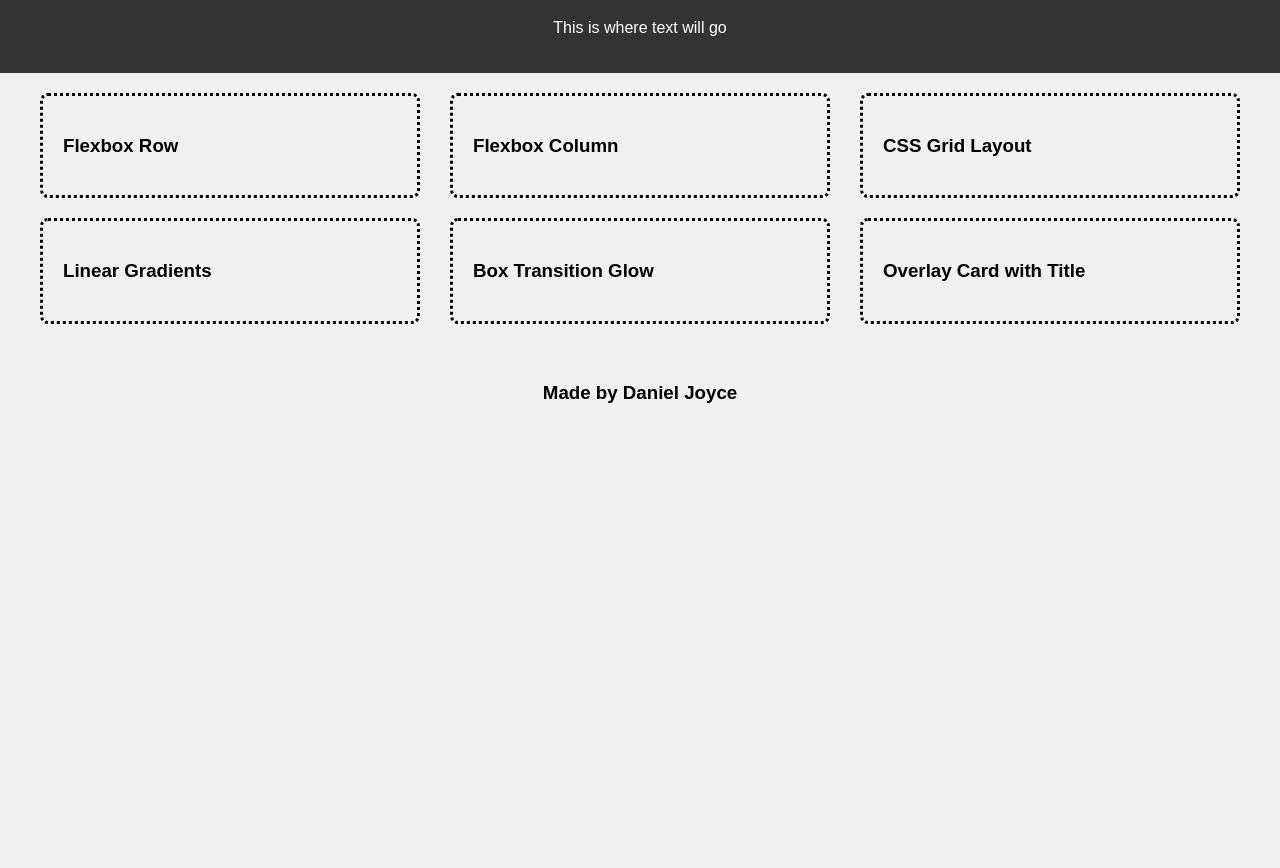
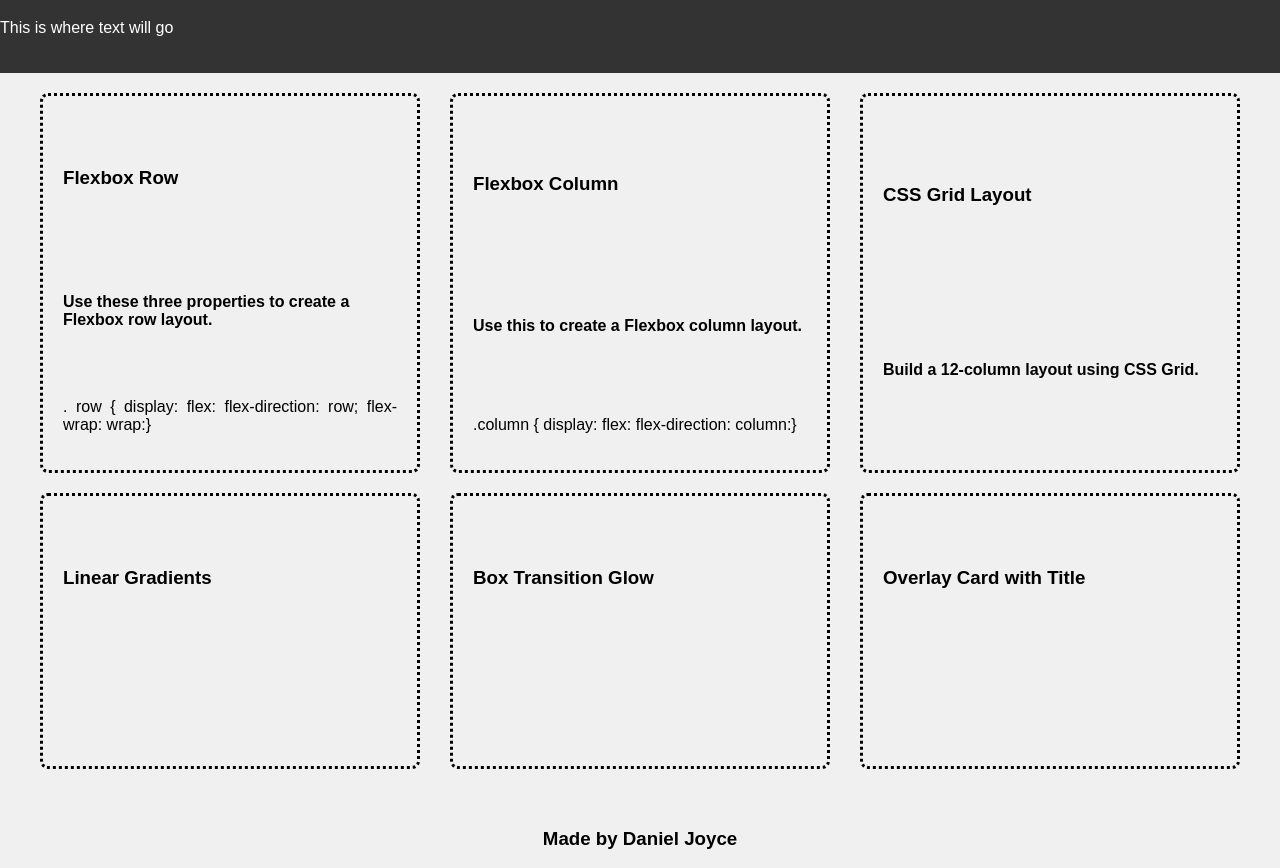
Before and after one commit to iamdanjoyce/07-mini-project, a plain HTML site: page index.html in a window 1280 px wide. Shown: the part 81-949 px from the top of the page. Before the commit the page ends 800 px from the top, so only its background shows below. Drawn offline with Linux system fonts and the light colour scheme.

Commit message:
v4 on HTML and css files

```diff
--- a/assets/style.css
+++ b/assets/style.css
@@ -25,7 +25,9 @@ body {
     font-family: Arial, sans-serif;
     font-weight: bold;
   }
-
+  p {
+    text-align: justify;
+  }
   .grid-box {
     width: calc(33.333% - 20px);
     border: 2px solid #333;
@@ -34,4 +36,7 @@ body {
     padding: 20px;
     box-sizing: border-box;
     border: dotted;
+    display: flex;
+    flex-direction: column;
+    justify-content: space-between;
   }
--- a/index.html
+++ b/index.html
@@ -4,7 +4,7 @@
     <meta charset="UTF-8" />
     <meta name="viewport" content="width=device-width, initial-scale=1.0" />
     <title>CSS Snippet Cheat Sheet</title>
-    <link rel="stylesheet" href="./assets/style.css" />
+    <link rel="stylesheet" href="./assets/style.css"/>
   </head>
 
   <body>
@@ -16,21 +16,34 @@
     <main>
       <div class="grid-box">
         <p><h3> Flexbox Row </h3></p>
+        <p><h4>Use these three properties to create a Flexbox row layout.</h4></p>
+            <p>. row {
+            display: flex:
+            flex-direction: row;
+            flex-wrap: wrap:}</p>
       </div>
       <div class="grid-box">
         <p><h3>Flexbox Column</h3></p>
+        <p><h4>Use this to create a Flexbox column layout.</h4></p>
+            <p>.column {
+            display: flex:
+            flex-direction: column:}</p>
       </div>
       <div class="grid-box">
         <p><h3>CSS Grid Layout</h3></p>
+        <p><h4>Build a 12-column layout using CSS Grid.</h4></p>
       </div>
       <div class="grid-box">
         <p><h3>Linear Gradients</h3></p>
+        <p><h4></h4></p>
       </div>
       <div class="grid-box">
         <p><h3>Box Transition Glow</h3></p>
+        <p><h4></h4></p>
       </div>
       <div class="grid-box">
         <p><h3>Overlay Card with Title</h3></p>
+        <p><h4></h4></p>
       </div>
     </main>
   </body>
```
